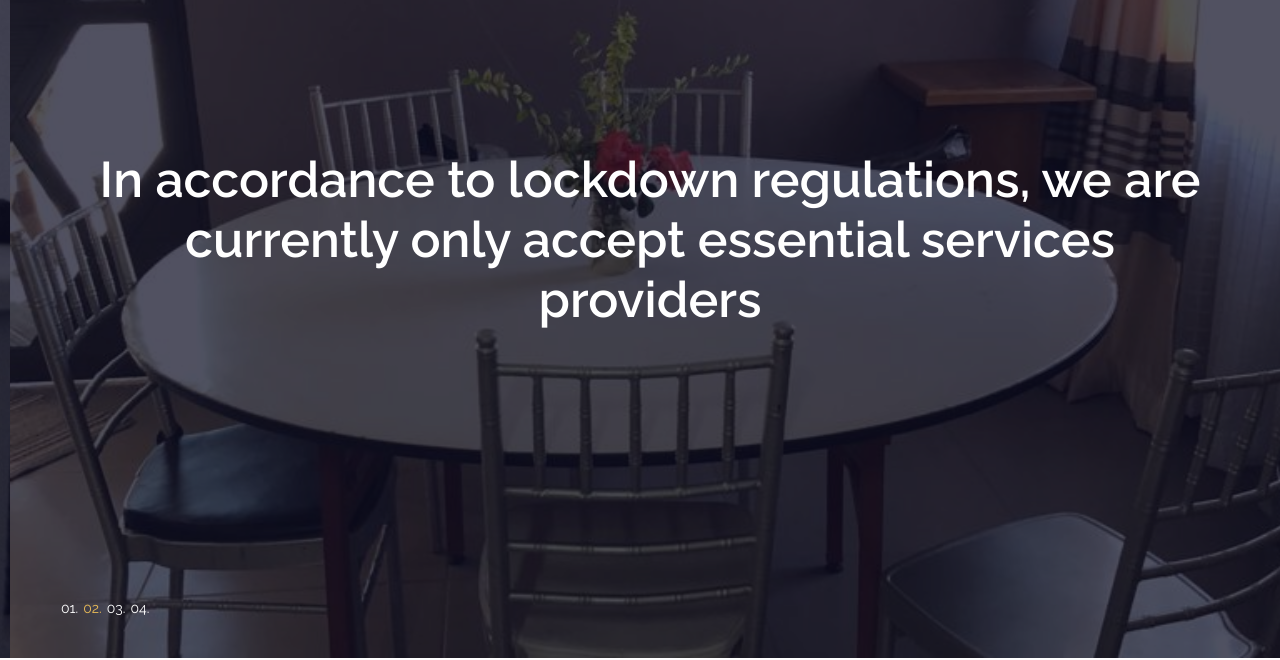
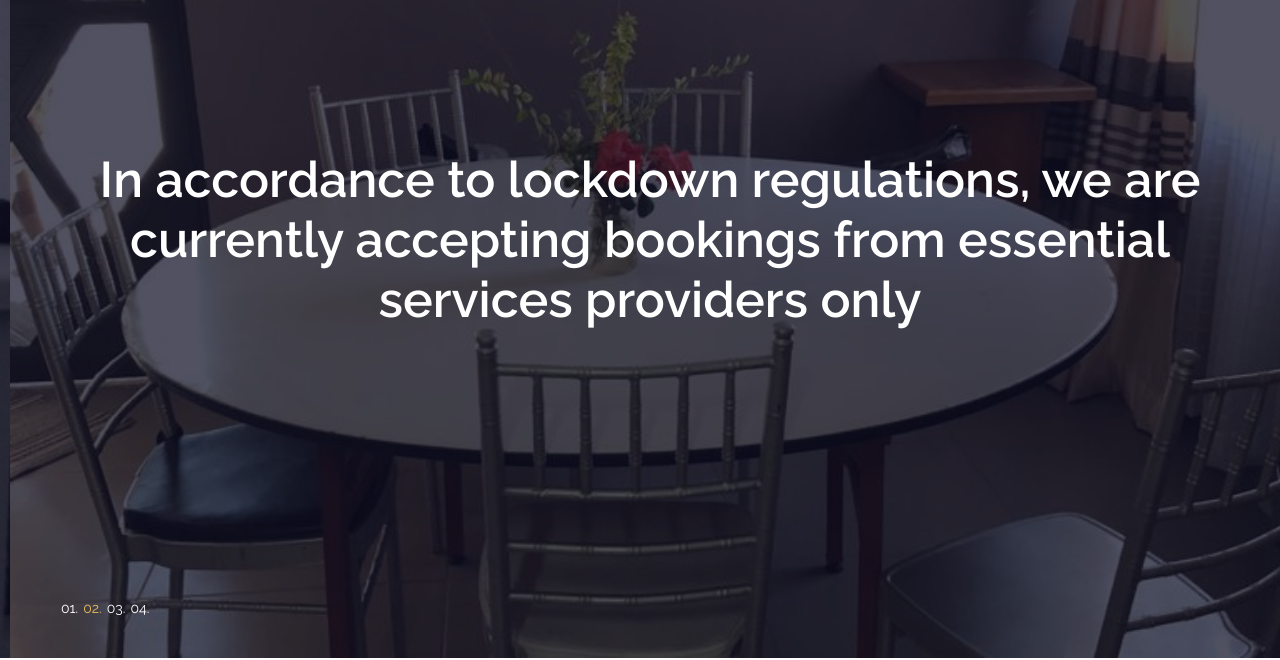
Before and after one commit to TseboMokoena/GuestsAndFriendsLodge, a plain HTML site: page index.html in a window 1280 px wide. Shown: the part 142-802 px from the top of the page. Drawn offline with Linux system fonts and the light colour scheme.

Commit message:
Updatng message grammar

```diff
--- a/index.html
+++ b/index.html
@@ -86,7 +86,7 @@
                 <div class="row">
                   <div class="col">
                     <div class="home_content text-center">
-                      <div class="home_title">In accordance to lockdown regulations, we are currently only accept essential services providers</div>
+                      <div class="home_title">In accordance to lockdown regulations, we are currently accepting bookings from essential services providers only</div>
                       <div class="booking_form_container">
                       </div>
                     </div>
@@ -104,7 +104,7 @@
                 <div class="row">
                   <div class="col">
                     <div class="home_content text-center">
-                      <div class="home_title">In accordance to lockdown regulations, we are currently only accept essential services providers</div>
+                      <div class="home_title">In accordance to lockdown regulations, we are currently accepting bookings from essential services providers only</div>
                       <div class="booking_form_container">
                       </div>
                     </div>
@@ -122,7 +122,7 @@
                 <div class="row">
                   <div class="col">
                     <div class="home_content text-center">
-                      <div class="home_title">In accordance to lockdown regulations, we are currently only accept essential services providers</div>
+                      <div class="home_title">In accordance to lockdown regulations, we are currently accepting bookings from essential services providers only</div>
                       <div class="booking_form_container">
                       </div>
                     </div>
@@ -140,7 +140,7 @@
                 <div class="row">
                   <div class="col">
                     <div class="home_content text-center">
-                      <div class="home_title">In accordance to lockdown regulations, we are currently only accept essential services providers</div>
+                      <div class="home_title">In accordance to lockdown regulations, we are currently accepting bookings from essential services providers only</div>
                       <div class="booking_form_container">
                       </div>
                     </div>
```
